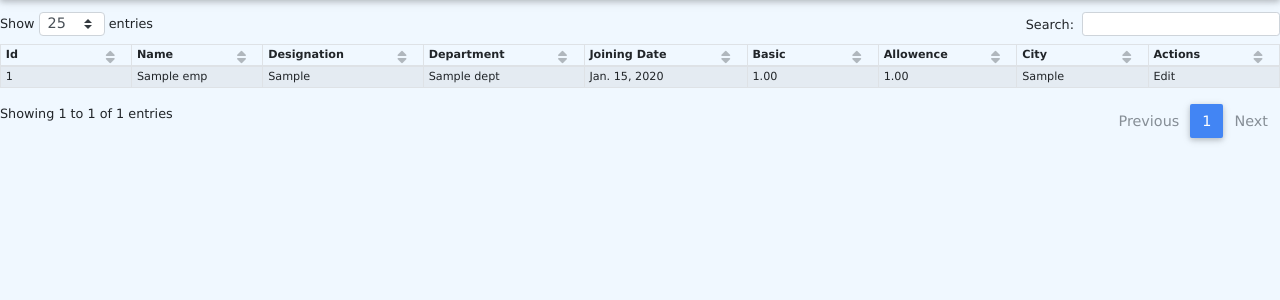
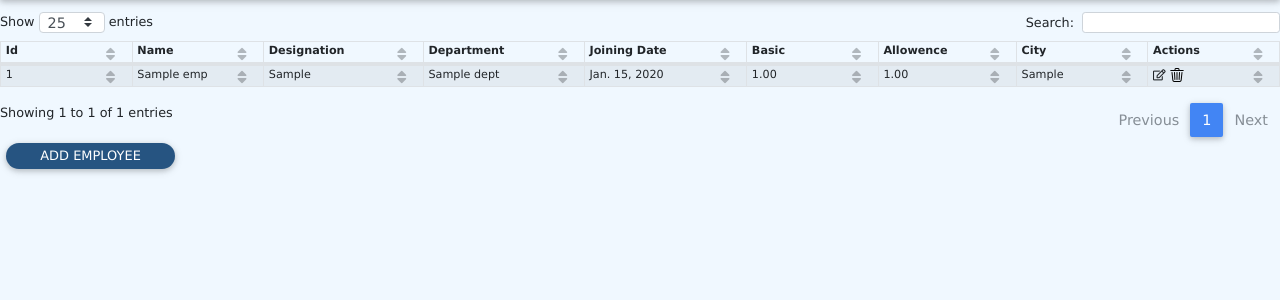
Before and after one commit to amol-tech/Repo_PAW_Cloud_Demo, a Django app: page /employees/ in a window 1280 px wide. Shown: the part 40-340 px from the top of the page. Run offline with Django 3.2, Linux system fonts and the light colour scheme; tables that the repository leaves empty hold one stand-in row (values such as "Sample post"); lists and menus that the app fills with data are empty; some libraries are stand-ins or nearby versions.

Commit message:
Edit Delete Action

```diff
--- a/app_emp_reg/admin.py
+++ b/app_emp_reg/admin.py
@@ -1,6 +1,8 @@
 from django.contrib import admin
-from app_emp_reg.models import Department,Employee
+from app_emp_reg.models import Department,Employee,Customer,CustomerAccountDetail,CustomerAdmin
 
 # Register your models here.
 admin.site.register(Department)
 admin.site.register(Employee)
+admin.site.register(Customer,CustomerAdmin)
+admin.site.register(CustomerAccountDetail)
--- a/app_emp_reg/models.py
+++ b/app_emp_reg/models.py
@@ -1,4 +1,6 @@
 from django.db import models
+from django.urls import reverse
+from django.contrib import admin
 
 # Create your models here.
 class Department(models.Model):
@@ -29,3 +31,36 @@ class Employee(models.Model):
 
     def __str__(self):
         return self.name
+
+    def get_absolute_url(self):
+        return reverse("app_emp_reg:index_employees")
+
+class Customer(models.Model):
+    id = models.CharField(max_length=4,primary_key=True,db_column='cust_id')
+    name = models.CharField(max_length=255,db_column='cust_name',unique=True)
+
+    class Meta:
+        db_table = 'customer'
+
+    def __str__(self):
+        return self.name
+
+class CustomerAccountDetail(models.Model):
+    id = models.AutoField(primary_key=True,db_column='cust_acc_id')
+    cust_id = models.ForeignKey(Customer,on_delete=models.CASCADE)
+    bank_name = models.CharField(max_length=255,db_column='bank_name')
+    isfc_code = models.CharField(max_length=255, db_column='isfc_code')
+
+    class Meta:
+        db_table = 'cust_acc_detail'
+
+    def __str__(self):
+        return self.bank_name + self.isfc_code
+
+class CustomerAccountDetailInline(admin.StackedInline):
+    model = CustomerAccountDetail
+
+class CustomerAdmin(admin.ModelAdmin):
+    inlines = [
+        CustomerAccountDetailInline,
+    ]
--- a/app_emp_reg/urls.py
+++ b/app_emp_reg/urls.py
@@ -8,5 +8,7 @@ urlpatterns = [
     path('employees/', views.EmployeeListView.as_view(), name='index_employees'),
     path('departments/', views.index_department, name='index_departments'),
     path('raw_emp/', views.index_raw_emp, name='index_raw_emp'),
+    path('employee_create/', views.EmployeeCreateVIew.as_view(), name='index_employee_create'),
+    re_path(r'^employees/(?P<pk>\w+)/remove/$', views.EmployeeDeleteView.as_view(), name='index_employee_delete'),
     re_path(r'^employees/(?P<pk>\w+)/$', views.EmployeeUpdateView.as_view(), name='index_employee_update'),
 ]
--- a/app_emp_reg/views.py
+++ b/app_emp_reg/views.py
@@ -1,6 +1,6 @@
 from django.shortcuts import render
 from app_emp_reg.models import Department,Employee
-from django.views.generic import DetailView,ListView,UpdateView
+from django.views.generic import DetailView,ListView,UpdateView,CreateView,DeleteView
 from django.urls import reverse,reverse_lazy
 from app_emp_reg.forms import EmloyeeForm
 
@@ -28,6 +28,19 @@ class EmployeeListView(ListView):
     template_name = 'app_emp_reg/employee_list.html'
     # employee_list is the variable generated by ListVIew model
 
+class EmployeeCreateVIew(CreateView):
+    form_class = EmloyeeForm
+    model = Employee
+
+class EmployeeDeleteView(DeleteView):
+    model = Employee
+    success_url = reverse_lazy('app_emp_reg:index_employees')
+    #template_name = 'app_emp_reg/employee_delete.html'
+
+    def get(self, request, *args, **kwargs):
+        return self.delete(request, *args, **kwargs)
+
+
 class EmployeeUpdateView(UpdateView):
     form_class = EmloyeeForm
     model = Employee
--- a/static/css/emp.css
+++ b/static/css/emp.css
@@ -20,13 +20,19 @@ table.table-sm th, table.table-sm td {
     padding-top: 0.1rem;
     padding-bottom: 0.1rem;
 }
-
+.table{
+    margin-bottom : 0rem;
+}
 table.dataTable thead .sorting:before, table.dataTable thead .sorting:after, table.dataTable thead .sorting_asc:before, table.dataTable thead .sorting_asc:after, table.dataTable thead .sorting_desc:before, table.dataTable thead .sorting_desc:after, table.dataTable thead .sorting_asc_disabled:before, table.dataTable thead .sorting_asc_disabled:after, table.dataTable thead .sorting_desc_disabled:before, table.dataTable thead .sorting_desc_disabled:after {
     top: 0;
     position: absolute;
-    bottom: 0.8em;
+    bottom: 0.5em;
     scroll-margin-top: block;
     opacity: .3;
+}
+
+ul.pagination {
+    margin-bottom: 0rem;
 }
 
 label {
@@ -34,9 +40,9 @@ label {
 }
 
 div.dataTables_wrapper div.dataTables_info, div.dataTables_wrapper div.dataTables_paginate {
-    padding-top: 0rem;
+    padding-top: 1rem;
     padding-bottom: 0rem;
-    font-weight: 400;
+    font-weight: 200;
 }
 
 .navbar {
@@ -51,17 +57,18 @@ div.dataTables_wrapper div.dataTables_info, div.dataTables_wrapper div.dataTable
 
 .form-control {
     font-size: 0.9rem;
-    height: 1.5rem;
+    height: 1.3rem;
     padding-top: 0rem;
     padding-bottom: 0rem;
 }
 
 .btn{
-    padding-top: 0.4rem;
-    padding-bottom: 0.4rem;
+    padding-top: 0.2rem;
+    padding-bottom: 0.2rem;
     border-radius: 1rem;
     background-color: #265481;
     color: white;
+    font-size : 0.6 rem;
 }
 
 .form-group{
--- a/templates/app_emp_reg/base.html
+++ b/templates/app_emp_reg/base.html
@@ -92,13 +92,23 @@
   <script src="{% static './js/addons/datatables.min.js' %}"></script>
   <script>
     $(document).ready(function () {
-      $('#dtBasicExample').DataTable(
+      $('#dtHorizontalVerticalExample').DataTable(
         {
-          "pageLength": 25
+          "pageLength": 25,
+          "scrollY": "70vh",
+          "scrollCollapse": true
         }
       );
       $('.dataTables_length').addClass('bs-select');
-      $('.datepicker').datepicker();
+    });
+
+   $(document).on('click', '.confirm-delete', function () {
+        $("#confirmDeleteModal").attr("caller-id", $(this).attr("id"));
+    });
+
+    $(document).on('click', '#confirmDeleteButtonModal', function () {
+      var caller = $("#confirmDeleteButtonModal").closest(".modal").attr("caller-id");
+      window.location = $("#".concat(caller)).attr("href");
     });
   </script>
 </body>
--- a/templates/app_emp_reg/department.html
+++ b/templates/app_emp_reg/department.html
@@ -1,7 +1,7 @@
 {% extends 'app_emp_reg/base.html' %}
 {% block content %}
   {% if dept_records %}
-    <table id="dtBasicExample" class="table table-striped table-bordered table-sm" cellspacing="0" width="100%">
+    <table id="dtHorizontalVerticalExample" class="table table-striped table-bordered table-sm" cellspacing="0" width="100%">
       <thead>
       <tr>
         <th class="th-sm">Id</th>
--- a/templates/app_emp_reg/employee_list.html
+++ b/templates/app_emp_reg/employee_list.html
@@ -1,7 +1,8 @@
 {% extends 'app_emp_reg/base.html' %}
+{% load static %}
 {% block content %}
   {% if employee_list %}
-    <table id="dtBasicExample" class="table table-striped table-bordered table-sm" cellspacing="0" width="100%">
+    <table id="dtHorizontalVerticalExample" class="table table-striped table-bordered table-sm" cellspacing="0" width="100%">
       <thead>
       <tr>
         <th class="th-sm">Id</th>
@@ -26,12 +27,35 @@
             <td>{{emp.basic}}</td>
             <td>{{emp.allowence}}</td>
             <td>{{emp.city}}</td>
-            <td><a href="{{emp.id}}">Edit</a></td>
+            <td>
+              <a title="Edit" href="{% url 'app_emp_reg:index_employee_update' pk=emp.pk %}"><i class="far fa-edit"></i></a>
+              <a title="Delete" href="{% url 'app_emp_reg:index_employee_delete' pk=emp.id %}" class="confirm-delete " title="Delete" data-toggle="modal" data-target="#confirmDeleteModal" id="deleteButton{{emp.id}}">
+                <img src="{% static 'icons/delete.png' %}"/>
+              </a>
+            </td>
           </tr>
         {% endfor %}
       </tbody>
     </table>
+    <a href="{% url 'app_emp_reg:index_employee_create' %}" class="btn">Add Employee</a>
   {% else %}
     <h3>No Employee Informations</h3>
   {% endif %}
+  <!–Delete button will redirect to the href of the element with 'id = caller-id' property in this modal–>
+    <div class="modal fade" id="confirmDeleteModal" tabindex="-1" caller-id="" role="dialog" aria-labelledby="confirmDeleteModalLabel" aria-hidden="true">
+        <div class="modal-dialog" role="document">
+        <div class="modal-content">
+          <div class="modal-body confirm-delete">
+            Confirm to delete this Entry!!
+          </div>
+          <div class="modal-footer">
+            <button type="button" class="btn" data-dismiss="modal">Cancel</button>
+            <form method="post">
+              {% csrf_token %}
+               <button type="button" class="btn btn-danger" data-dismiss="modal" id="confirmDeleteButtonModal">Delete</button>
+              </form>
+          </div>
+        </div>
+        </div>
+    </div>
 {% endblock %}
```
Also changed, not shown: app_emp_reg/forms.py (+9 -0 lines), templates/app_emp_reg/employee_form.html (+33 -0 lines).
